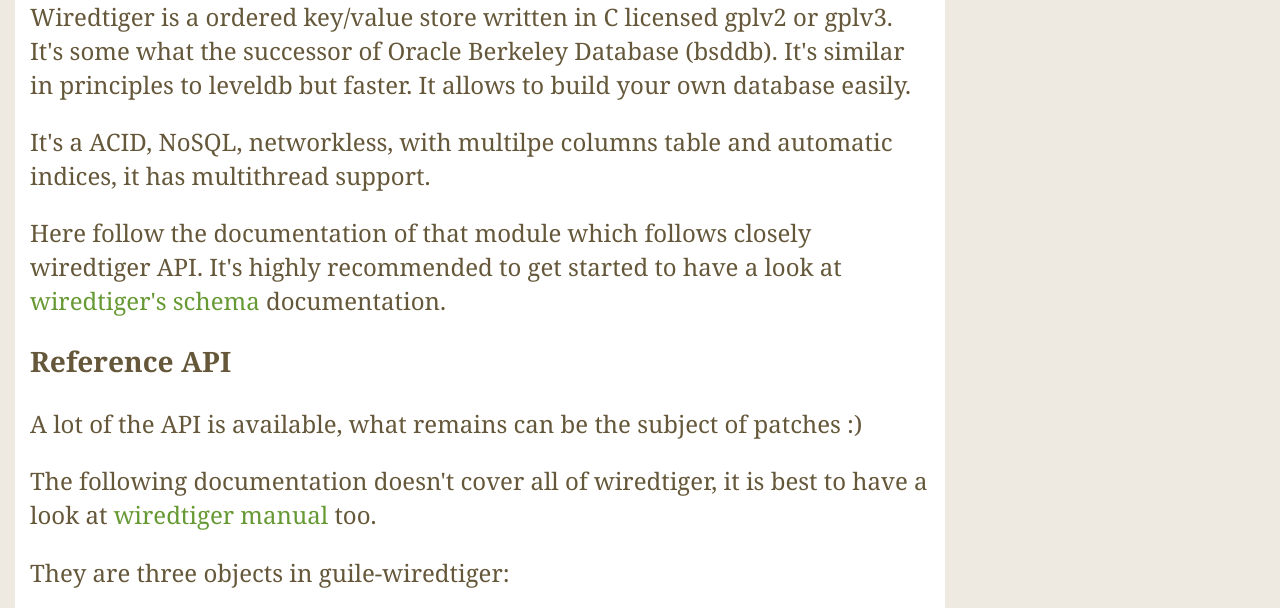
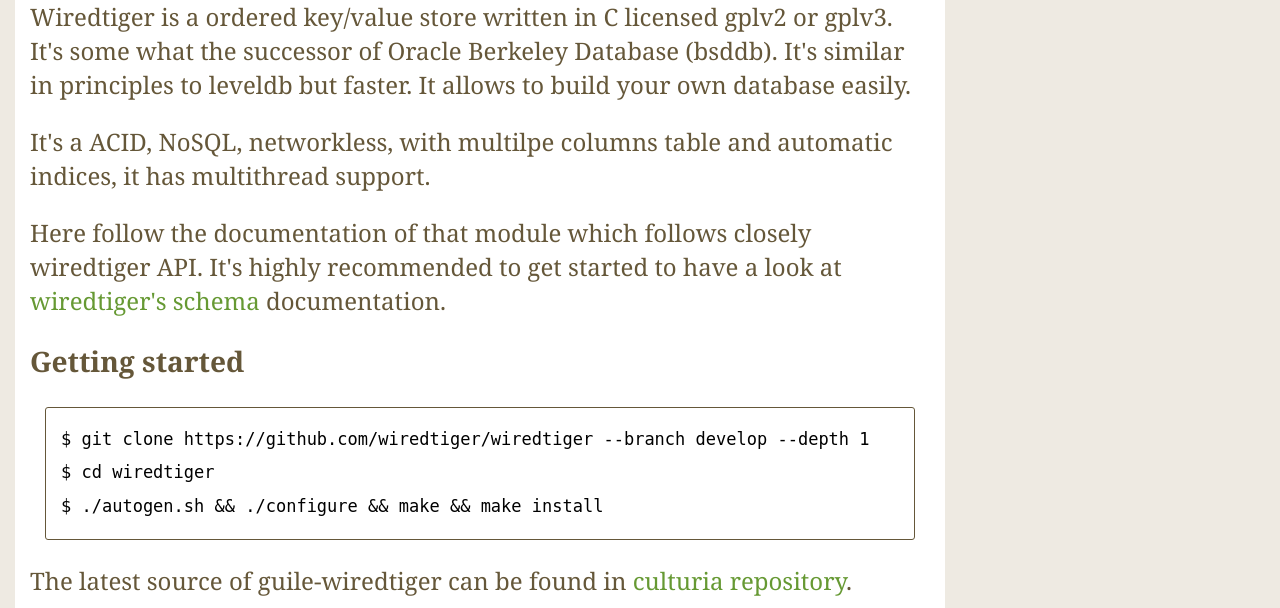
Before and after one commit to shameer/Culturia, a plain HTML site: page doc/wiredtiger.html in a window 1280 px wide. Shown: the part 192-800 px from the top of the page. Drawn offline with nearby package versions, Linux system fonts and the light colour scheme; a web font is replaced by a local one.

Commit message:
doc: update

```diff
--- a/doc/wiredtiger.html
+++ b/doc/wiredtiger.html
@@ -6,7 +6,10 @@ automatic indices, it has multithread support.</p><p>Here follow the documentati
 wiredtiger API. It&apos;s highly recommended to get started to have a look
 at
 <a href="http://source.wiredtiger.com/develop/schema.html">wiredtiger&apos;s schema</a>
-documentation.</p><h3>Reference API</h3><p>A lot of the API is available, what remains can be the subject of
+documentation.</p><h3>Getting started</h3><pre><code class="language-bash">$ git clone https://github.com/wiredtiger/wiredtiger --branch develop --depth 1
+$ cd wiredtiger
+$ ./autogen.sh &amp;&amp; ./configure &amp;&amp; make &amp;&amp; make install</code></pre><p>The latest source of guile-wiredtiger can be found
+in <a href="https://github.com/amirouche/Culturia">culturia repository</a>.</p><h3>Reference API</h3><p>A lot of the API is available, what remains can be the subject of
 patches :)</p><p>The following documentation doesn&apos;t cover all of wiredtiger, it is
 best to have a look at
 <a href="http://source.wiredtiger.com/develop/index.html">wiredtiger manual</a>
```
Also changed, not shown: doc/wiredtigerz.html (+5 -3 lines), 2 other files.
